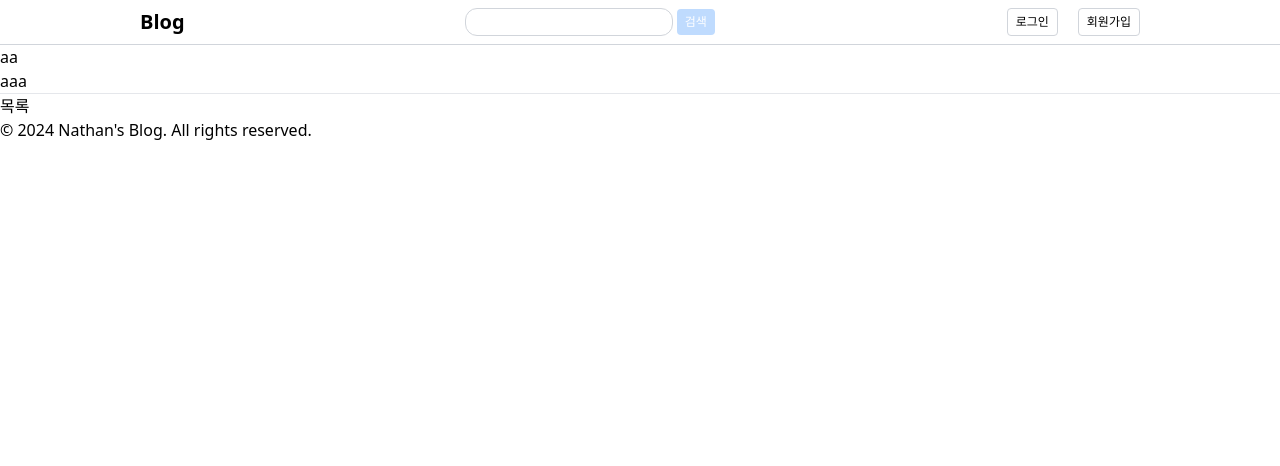
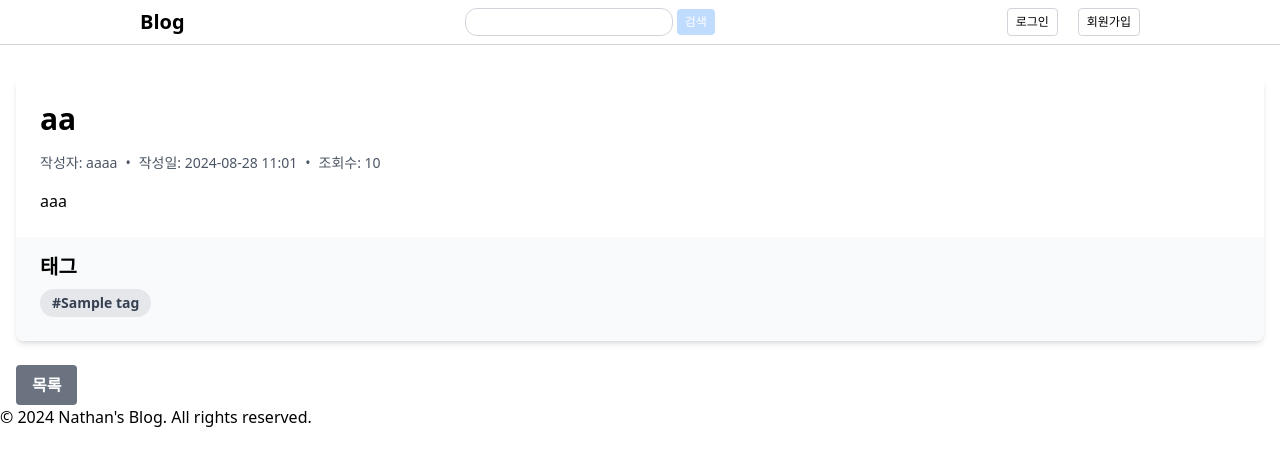
Before and after one commit to nathanLYJ/DjangoBlog, a Django app: page /blog/posts/1/ in a window 1280 px wide. Shown: the top 466 px of the page. Run offline with Django 5.2, Linux system fonts and the light colour scheme; data comes from the database, SQL or seed files in the repository; tables that the repository leaves empty hold one stand-in row (values such as "Sample post"); some libraries are stand-ins or nearby versions.

Commit message:
feat: Update post_detail.html template

```diff
--- a/templates/blog/post_detail.html
+++ b/templates/blog/post_detail.html
@@ -1,16 +1,61 @@
 {% extends 'base.html' %}
+
 {% block content %}
-<p>{{post.title}}</p>
-<p>{{post.content}}</p>
-{% if post.file_upload %}
-<video src="{{post.file_upload.url}}" controls></video>
-{% endif %}
+<div class="container mx-auto mt-8 px-4">
+    <article class="bg-white shadow-md rounded-lg overflow-hidden">
+        <div class="p-6">
+            <h1 class="text-3xl font-bold mb-4">{{ post.title }}</h1>
+            <div class="flex items-center text-gray-600 text-sm mb-4">
+                <span>작성자: {{ post.user }}</span>
+                <span class="mx-2">•</span>
+                <span>작성일: {{ post.created_at|date:"Y-m-d H:i" }}</span>
+                <span class="mx-2">•</span>
+                <span>조회수: {{ post.view_count }}</span>
+            </div>
+            <div class="prose max-w-none">
+                {{ post.content|linebreaks }}
+            </div>
+        </div>
 
-<hr>
+        {% if post.file_upload %}
+        <div class="p-6 bg-gray-100">
+            <h2 class="text-xl font-semibold mb-2">첨부 파일</h2>
+            {% with file_extension=post.file_upload.url|slice:"-3:" %}
+                {% if file_extension == 'mp4' or file_extension == 'ebm' %}
+                    <video src="{{ post.file_upload.url }}" controls class="w-full"></video>
+                {% else %}
+                    <a href="{{ post.file_upload.url }}" class="text-blue-600 hover:underline" target="_blank">
+                        {{ post.file_upload.name }}
+                    </a>
+                {% endif %}
+            {% endwith %}
+        </div>
+        {% endif %}
 
-<a href="{% url 'blog:post_list' %}">목록</a>
-{% if user == post.author %}
-<a href="{% url 'blog:post_edit' post.pk %}">수정</a>
-<a href="{% url 'blog:post_delete' post.pk %}">삭제</a>
-{% endif %}
+        {% if post.tags.all %}
+        <div class="px-6 py-4 bg-gray-50">
+            <h2 class="text-xl font-semibold mb-2">태그</h2>
+            {% for tag in post.tags.all %}
+                <a href="{% url 'blog:tag_detail' tag.slug %}" class="inline-block bg-gray-200 rounded-full px-3 py-1 text-sm font-semibold text-gray-700 mr-2 mb-2">#{{ tag.name }}</a>
+            {% endfor %}
+        </div>
+        {% endif %}
+    </article>
+
+    <div class="mt-6 flex justify-between items-center">
+        <a href="{% url 'blog:post_list' %}" class="bg-gray-500 hover:bg-gray-600 text-white font-bold py-2 px-4 rounded">
+            목록
+        </a>
+        {% if user == post.author %}
+        <div>
+            <a href="{% url 'blog:post_edit' post.pk %}" class="bg-blue-500 hover:bg-blue-600 text-white font-bold py-2 px-4 rounded mr-2">
+                수정
+            </a>
+            <a href="{% url 'blog:post_delete' post.pk %}" class="bg-red-500 hover:bg-red-600 text-white font-bold py-2 px-4 rounded">
+                삭제
+            </a>
+        </div>
+        {% endif %}
+    </div>
+</div>
 {% endblock %}
```
